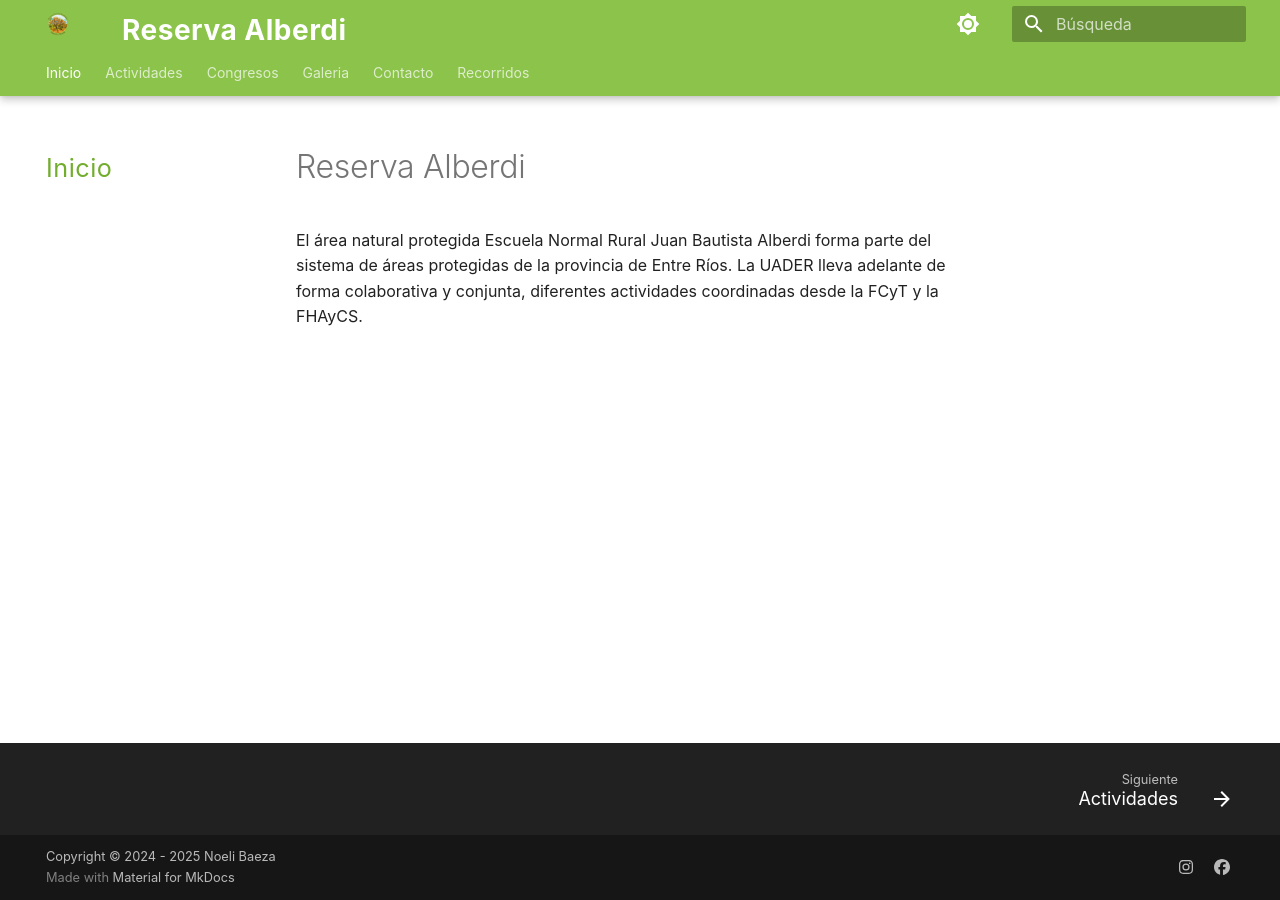
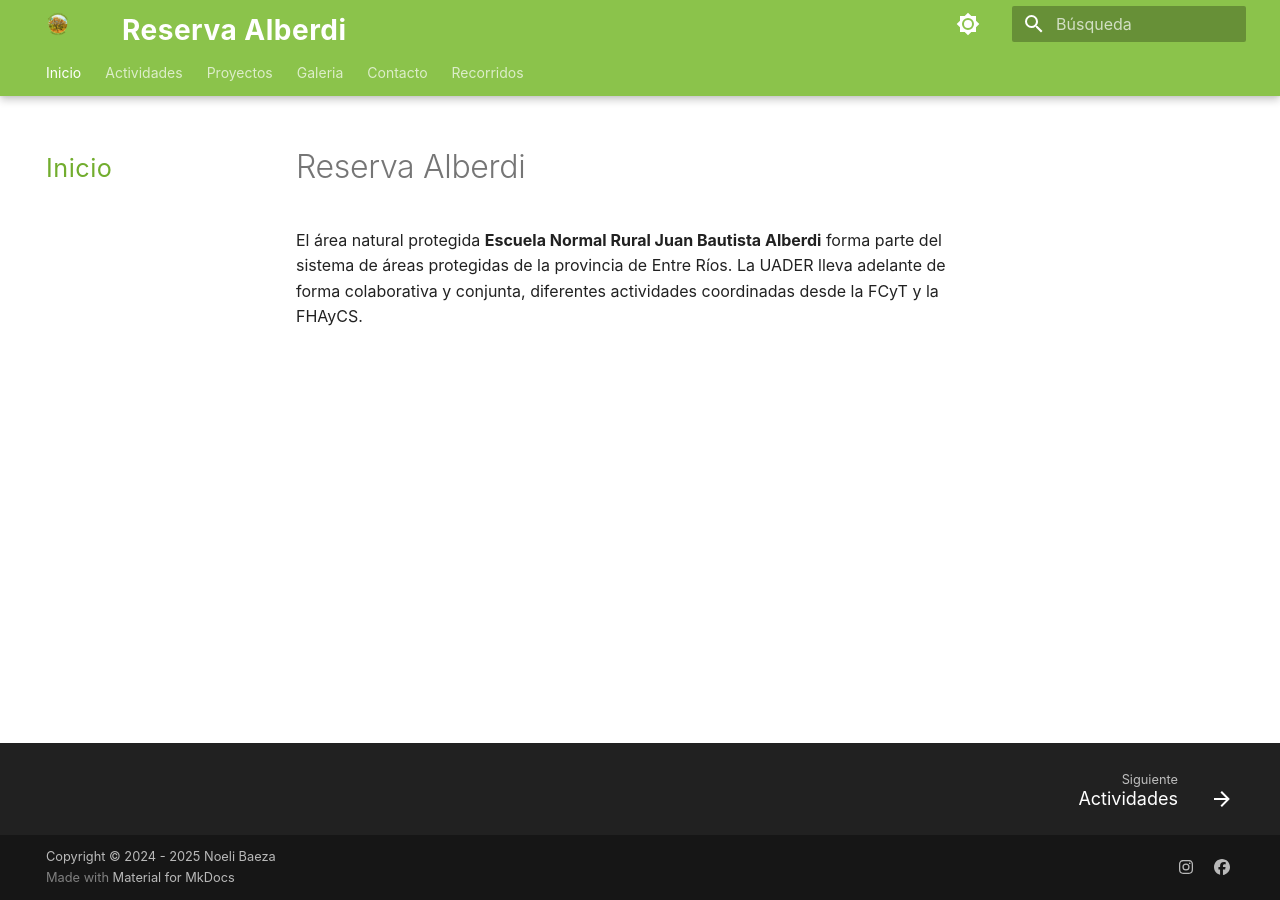
Before and after one commit to noelibaeza/reserva_alberdi_er, an MkDocs documentation site: the page built from docs/index.md, in a window 1280 px wide. Built offline with MkDocs 1.6.1 and Material for MkDocs 9.7.7, drawn with Linux system fonts in a browser that asks for light colours; some web fonts are replaced.

Commit message:
cambios pestañas

```diff
--- a/docs/index.md
+++ b/docs/index.md
@@ -1,3 +1,3 @@
 # Reserva Alberdi
 
-El área natural protegida Escuela Normal Rural Juan Bautista Alberdi forma parte del sistema de áreas protegidas de la provincia de Entre Ríos. La UADER lleva adelante de forma colaborativa y conjunta, diferentes actividades coordinadas desde la FCyT y la FHAyCS.
+El área natural protegida **Escuela Normal Rural Juan Bautista Alberdi** forma parte del sistema de áreas protegidas de la provincia de Entre Ríos. La UADER lleva adelante de forma colaborativa y conjunta, diferentes actividades coordinadas desde la FCyT y la FHAyCS.
--- a/mkdocs.yml
+++ b/mkdocs.yml
@@ -39,10 +39,11 @@ extra:
 extra_css:
   - stylesheets/extra.css
 
+
 nav:
   - Inicio: index.md
   - Actividades: actividades.md
-  - Congresos: presentaciones.md
+  - Proyectos: presentaciones.md
   - Galeria: galeria.md
   - Contacto: contacto.md
   - Recorridos: recorridos.md
```
